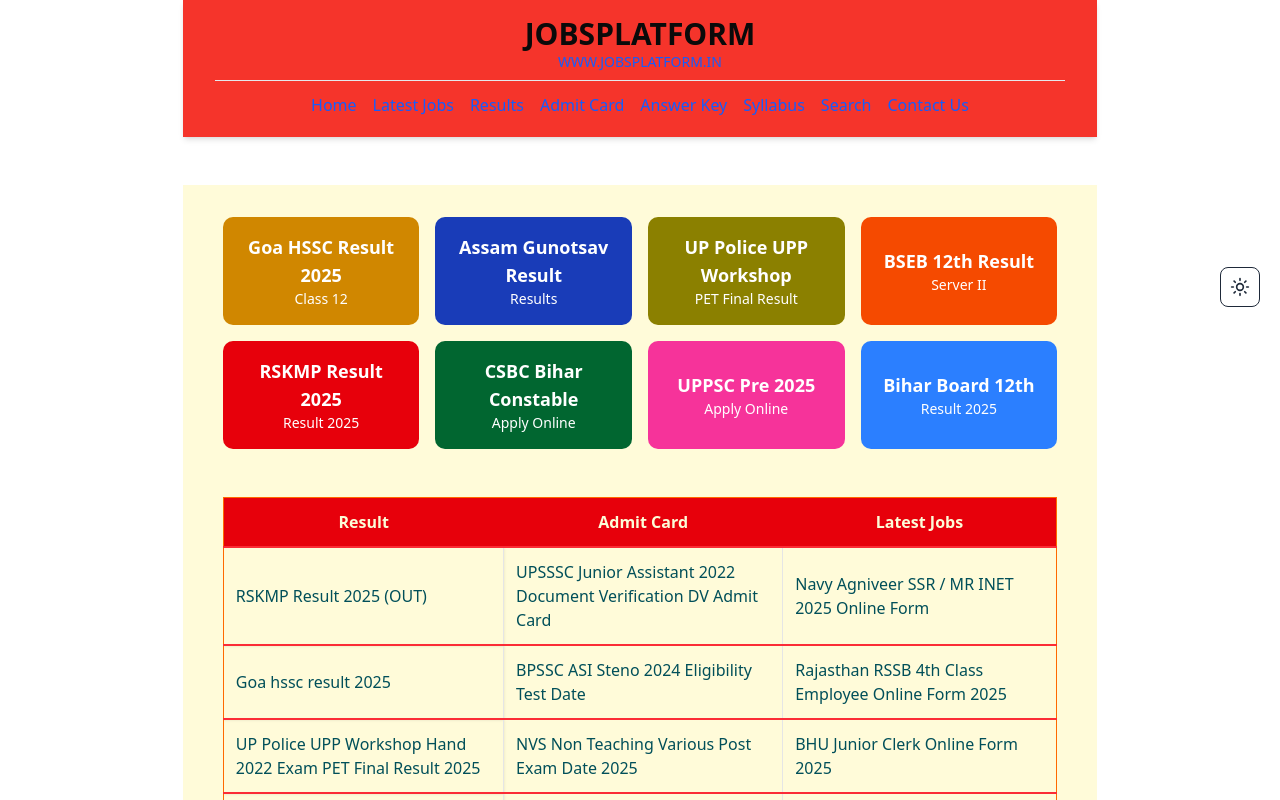
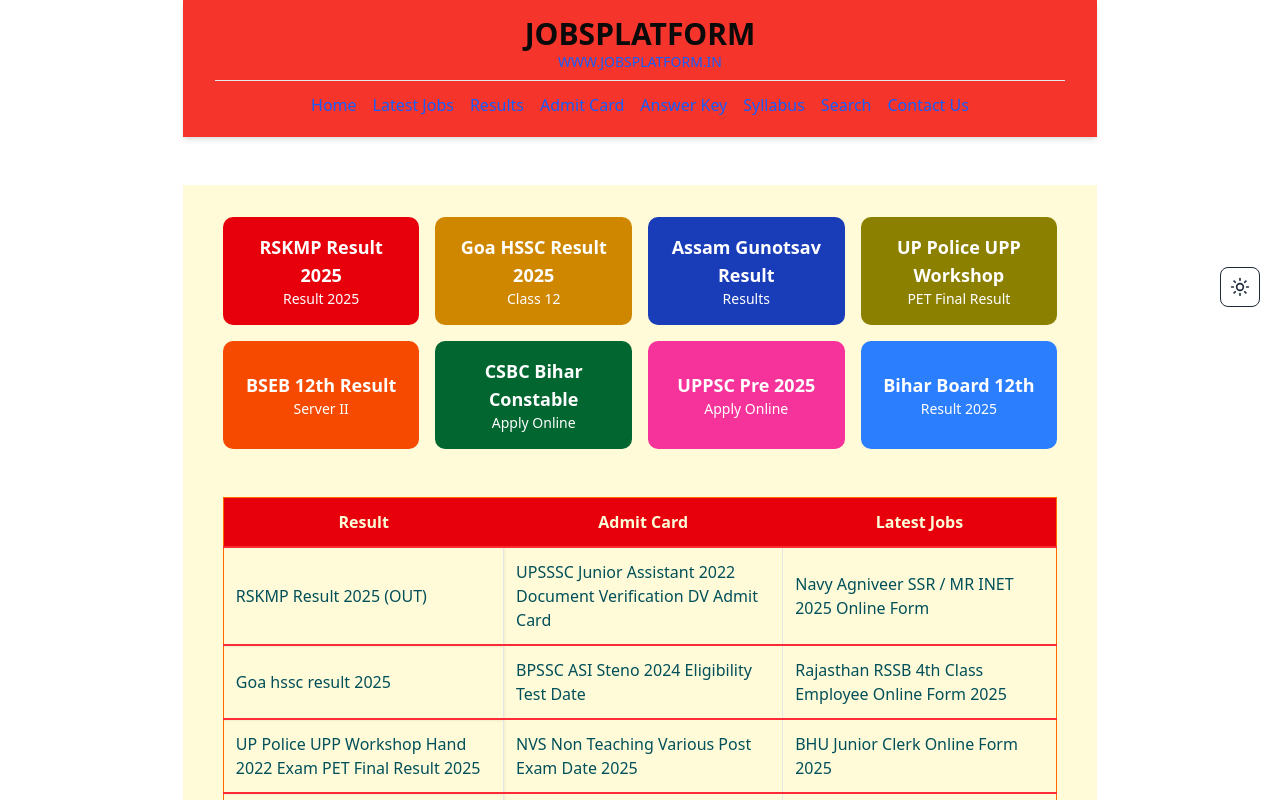
Before and after one commit to CoderSantosh1/TestRepo, a Next.js app: page / in a window 1280 px wide. Shown: the top 800 px of the page. Built offline with nearby package versions, Linux system fonts and the light colour scheme.

Commit message:
change the google add chanel

```diff
--- a/src/app/pages/Home.tsx
+++ b/src/app/pages/Home.tsx
@@ -47,6 +47,12 @@
       <main className="flex flex-col items-center justify-center bg-[#FFFBD9] mt-12 w-10/14 max-w-7xl mx-auto px-4">
         <div className="max-w-7xl mx-auto px-4 sm:px-6 py-8 space-y-12 ">
           <div className="grid grid-cols-1 sm:grid-cols-2 md:grid-cols-3 lg:grid-cols-4 gap-4">
+          <a href="results/rskmp-result" className="bg-red-600 text-white p-3 md:p-4 rounded-lg text-center hover:bg-red-700 transition-colors flex items-center justify-center min-h-[100px]">
+              <div>
+                <div className="text-base md:text-lg font-semibold">RSKMP Result 2025</div>
+                <div className="text-xs md:text-sm">Result 2025</div>
+              </div>
+            </a>
           <a href="/results/goa-hssc-result" className="bg-yellow-600 text-white p-3 md:p-4 rounded-lg text-center hover:bg-yellow-700 transition-colors flex items-center justify-center min-h-[100px]">
               <div>
                 <div className="text-base md:text-lg font-semibold">Goa HSSC Result 2025</div>
@@ -72,12 +78,7 @@
               </div>
             </a>
 
-            <a href="results/rskmp-result" className="bg-red-600 text-white p-3 md:p-4 rounded-lg text-center hover:bg-red-700 transition-colors flex items-center justify-center min-h-[100px]">
-              <div>
-                <div className="text-base md:text-lg font-semibold">RSKMP Result 2025</div>
-                <div className="text-xs md:text-sm">Result 2025</div>
-              </div>
-            </a>
+
             <a href="/csbc-bihar" className="bg-green-800 text-white p-3 md:p-4 rounded-lg text-center hover:bg-green-900 transition-colors flex items-center justify-center min-h-[100px]">
               <div>
                 <div className="text-base md:text-lg font-semibold">CSBC Bihar Constable</div>
```
